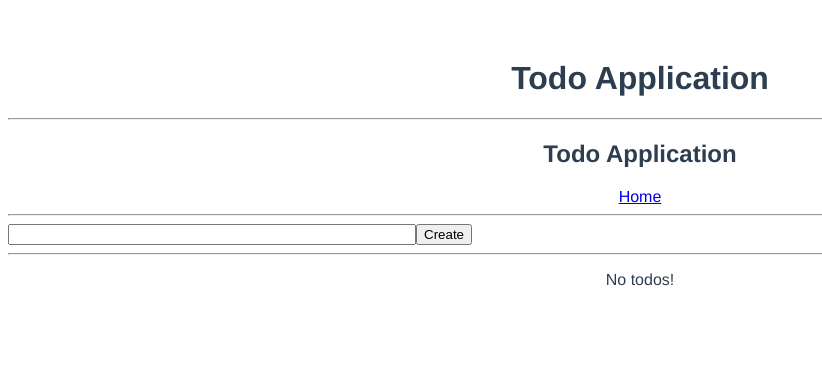
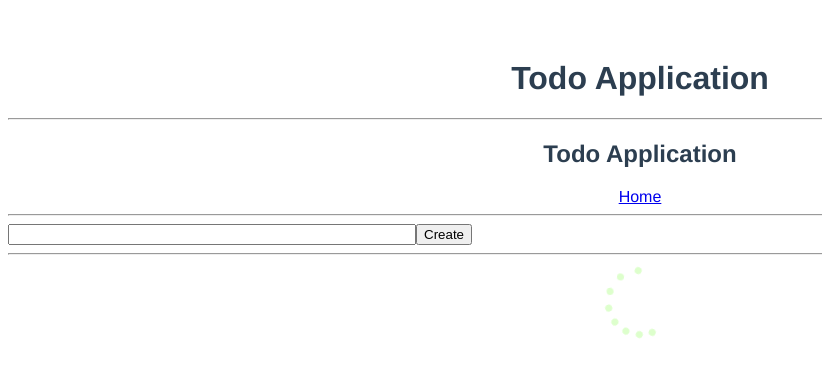
Before and after one commit to KirillShved/k.shved.94-gmail.com, a Vue app: page /todos in a window 1280 px wide. Shown: the top 378 px of the page, without its empty margins (0-822 px from the left). Built offline with nearby package versions, Linux system fonts and the light colour scheme; no server answers; the HTML template or start-up script is replaced by a standard one.

Commit message:
Add 'Loader' component.

```diff
--- /dev/null
+++ b/src/components/Loader.vue
@@ -0,0 +1,99 @@
+<template>
+  <div class="lds-roller">
+    <div></div>
+    <div></div>
+    <div></div>
+    <div></div>
+    <div></div>
+    <div></div>
+    <div></div>
+    <div></div>
+  </div>
+</template>
+
+<style scoped>
+  .lds-roller {
+    display: inline-block;
+    position: relative;
+    width: 80px;
+    height: 80px;
+  }
+  .lds-roller div {
+    animation: lds-roller 1.2s cubic-bezier(0.5, 0, 0.5, 1) infinite;
+    transform-origin: 40px 40px;
+  }
+  .lds-roller div:after {
+    content: " ";
+    display: block;
+    position: absolute;
+    width: 7px;
+    height: 7px;
+    border-radius: 50%;
+    background: #dfc;
+    margin: -4px 0 0 -4px;
+  }
+  .lds-roller div:nth-child(1) {
+    animation-delay: -0.036s;
+  }
+  .lds-roller div:nth-child(1):after {
+    top: 63px;
+    left: 63px;
+  }
+  .lds-roller div:nth-child(2) {
+    animation-delay: -0.072s;
+  }
+  .lds-roller div:nth-child(2):after {
+    top: 68px;
+    left: 56px;
+  }
+  .lds-roller div:nth-child(3) {
+    animation-delay: -0.108s;
+  }
+  .lds-roller div:nth-child(3):after {
+    top: 71px;
+    left: 48px;
+  }
+  .lds-roller div:nth-child(4) {
+    animation-delay: -0.144s;
+  }
+  .lds-roller div:nth-child(4):after {
+    top: 72px;
+    left: 40px;
+  }
+  .lds-roller div:nth-child(5) {
+    animation-delay: -0.18s;
+  }
+  .lds-roller div:nth-child(5):after {
+    top: 71px;
+    left: 32px;
+  }
+  .lds-roller div:nth-child(6) {
+    animation-delay: -0.216s;
+  }
+  .lds-roller div:nth-child(6):after {
+    top: 68px;
+    left: 24px;
+  }
+  .lds-roller div:nth-child(7) {
+    animation-delay: -0.252s;
+  }
+  .lds-roller div:nth-child(7):after {
+    top: 63px;
+    left: 17px;
+  }
+  .lds-roller div:nth-child(8) {
+    animation-delay: -0.288s;
+  }
+  .lds-roller div:nth-child(8):after {
+    top: 56px;
+    left: 12px;
+  }
+  @keyframes lds-roller {
+    0% {
+      transform: rotate(0deg);
+    }
+    100% {
+      transform: rotate(360deg);
+    }
+  }
+</style>
--- a/src/views/Todos.vue
+++ b/src/views/Todos.vue
@@ -7,8 +7,9 @@
       @add-todo="addTodo"
     />
     <hr>
+    <Loader v-if="loading"></Loader>
     <TodoList
-      v-if="todos.length"
+      v-else-if="todos.length"
       v-bind:todos="todos"
       @remove-todo-item="removeTodoItem"
     />
@@ -18,23 +19,28 @@
 
 <script>
   import TodoList from '@/components/TodoList'
-import AddTodo from '@/components/AddTodo'
+  import AddTodo from '@/components/AddTodo'
+  import Loader from '@/components/Loader'
   export default {
     name: 'App',
     data() {
       return {
-        todos: []
+        todos: [],
+        loading: true,
       }
     },
     mounted() {
       fetch('https://jsonplaceholder.typicode.com/todos?_limit=3')
         .then(response => response.json())
         .then(json => {
-          this.todos = json
+          setTimeout(() => {
+              this.todos = json
+              this.loading = false
+            }, 1000)
         })
     },
     components: {
-      TodoList, AddTodo,
+      TodoList, AddTodo, Loader,
     },
     methods: {
       removeTodoItem(id) {
```
